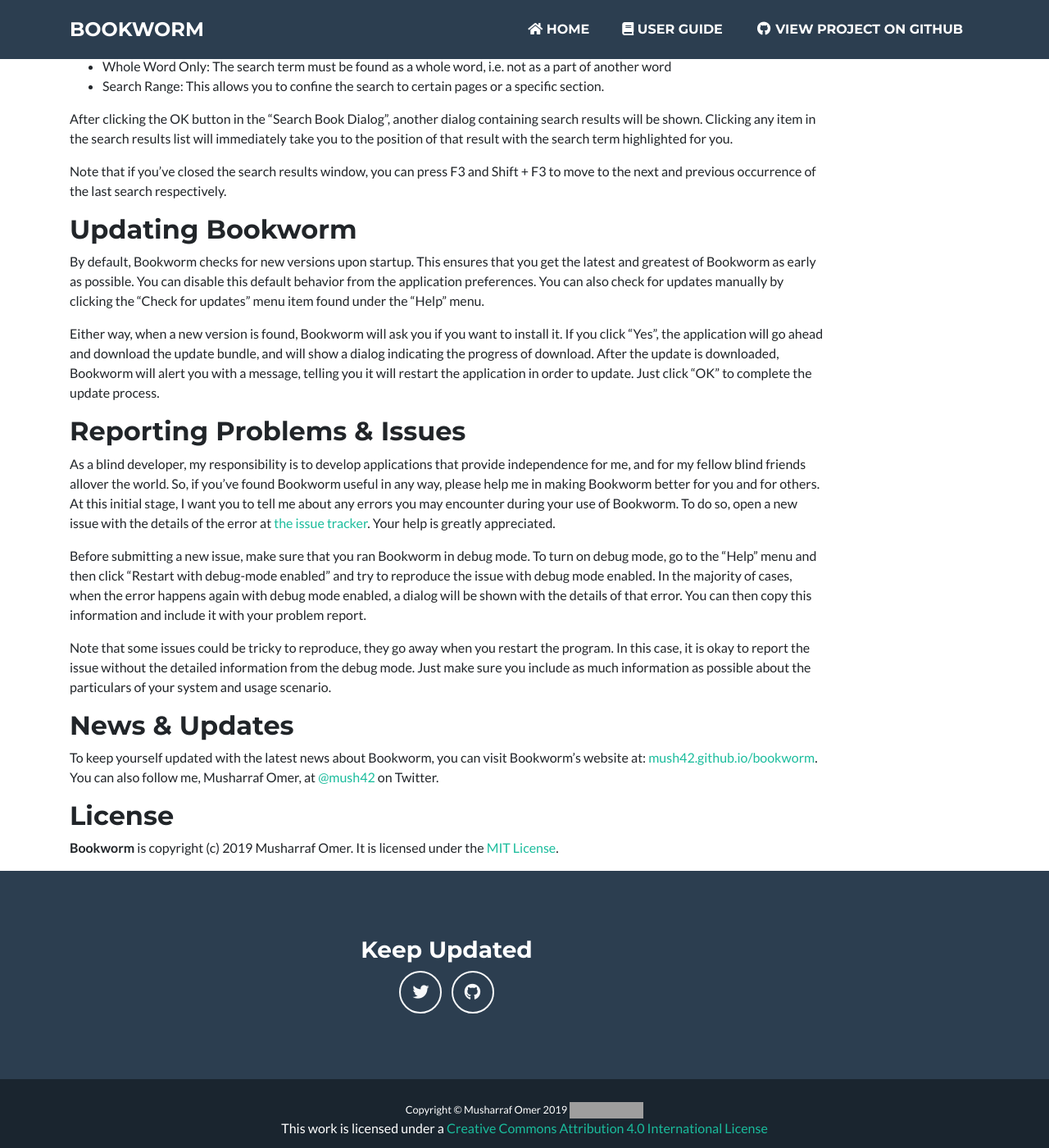
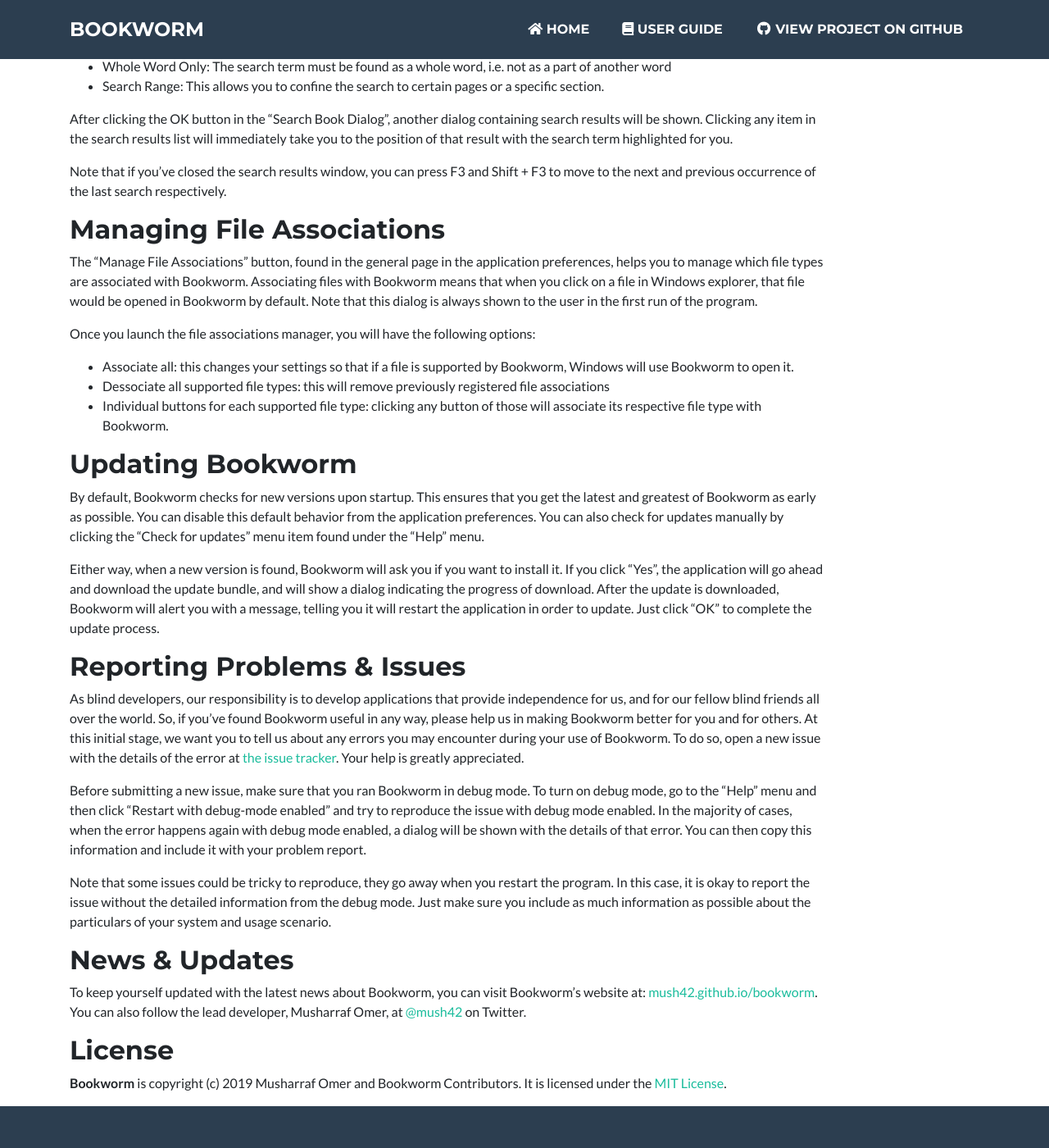
Before and after one commit to blindpandas/bookworm, a Jekyll site: the page built from docs/userguides/en/bookworm.md, in a window 1280 px wide and 1400 px high, scrolled down 4539 px. Shown: the whole window at 82% size. Built offline with Jekyll 4.4.1, drawn with Linux system fonts in a browser that asks for light colours; our own code applies the rules of GitHub Pages for plain Markdown files; grey boxes are pictures that could not be loaded.

Commit message:
Updated the user guide and the Arabic translation.

```diff
--- a/docs/userguides/en/bookworm.md
+++ b/docs/userguides/en/bookworm.md
@@ -145,6 +145,17 @@
 Note that if you've closed the search results window, you can press F3 and Shift + F3 to move to the next and previous occurrence of the last search respectively.
 
 
+## Managing File Associations
+
+The "Manage File Associations" button, found in the general page in the application preferences, helps you to manage which file types are associated with Bookworm. Associating files with Bookworm means that when you click on a file in Windows explorer, that file would be opened in Bookworm by default. Note that this dialog is always shown to the user in the first run of the program.
+
+Once you launch the file associations manager, you will have the following options:
+
+* Associate all: this changes your settings so that if a file is supported by Bookworm, Windows will use Bookworm to open it.
+* Dessociate all supported file types: this will remove previously registered file associations
+* Individual buttons for each supported file type: clicking any button of those will associate its respective file type with Bookworm.
+
+
 ## Updating Bookworm
 
 By default, Bookworm checks for new versions upon startup. This ensures that you get the latest and greatest of Bookworm as early as possible. You can disable this default behavior from the application preferences.   You can also check for updates manually by clicking the "Check for updates" menu item found under the "Help" menu.
@@ -154,7 +165,7 @@
 
 ## Reporting Problems & Issues
 
-As a blind developer, my responsibility is to develop applications that provide independence for me, and for my fellow blind friends allover the world. So, if you've found Bookworm useful in any way, please help me in making Bookworm better for you and for others. At this initial stage, I want you to tell me about any errors you may encounter during your use of Bookworm. To do so, open a new issue with the details of the error at [the issue tracker](https://github.com/mush42/bookworm/issues/). Your help is greatly appreciated.
+As blind developers, our responsibility is to develop applications that provide independence for us, and for our fellow blind friends all over the world. So, if you've found Bookworm useful in any way, please help us in making Bookworm better for you and for others. At this initial stage, we want you to tell us about any errors you may encounter during your use of Bookworm. To do so, open a new issue with the details of the error at [the issue tracker](https://github.com/mush42/bookworm/issues/). Your help is greatly appreciated.
 
 Before submitting a new issue, make sure that you ran Bookworm in debug mode. To turn on debug mode, go to the "Help" menu and then click "Restart with debug-mode enabled" and try to reproduce the issue with debug mode enabled. In the majority of cases, when the error happens again with debug mode enabled, a dialog will be shown with the details of that error. You can then copy this information and include it with your problem report.
 
@@ -163,9 +174,9 @@
 
 ## News & Updates
 
-To keep yourself updated with the latest news about Bookworm, you can visit Bookworm's website at: [mush42.github.io/bookworm](https://mush42.github.io/bookworm/). You can also follow me, Musharraf Omer, at [@mush42](https://twitter.com/mush42/) on Twitter.
+To keep yourself updated with the latest news about Bookworm, you can visit Bookworm's website at: [mush42.github.io/bookworm](https://mush42.github.io/bookworm/). You can also follow the lead developer, Musharraf Omer, at [@mush42](https://twitter.com/mush42/) on Twitter.
 
 
 ## License
 
-**Bookworm** is copyright (c) 2019 Musharraf Omer. It is licensed under the [MIT License](https://github.com/mush42/bookworm/blob/master/LICENSE).
+**Bookworm** is copyright (c) 2019 Musharraf Omer and Bookworm Contributors. It is licensed under the [MIT License](https://github.com/mush42/bookworm/blob/master/LICENSE).
```
Also changed, not shown: 1 other file.
